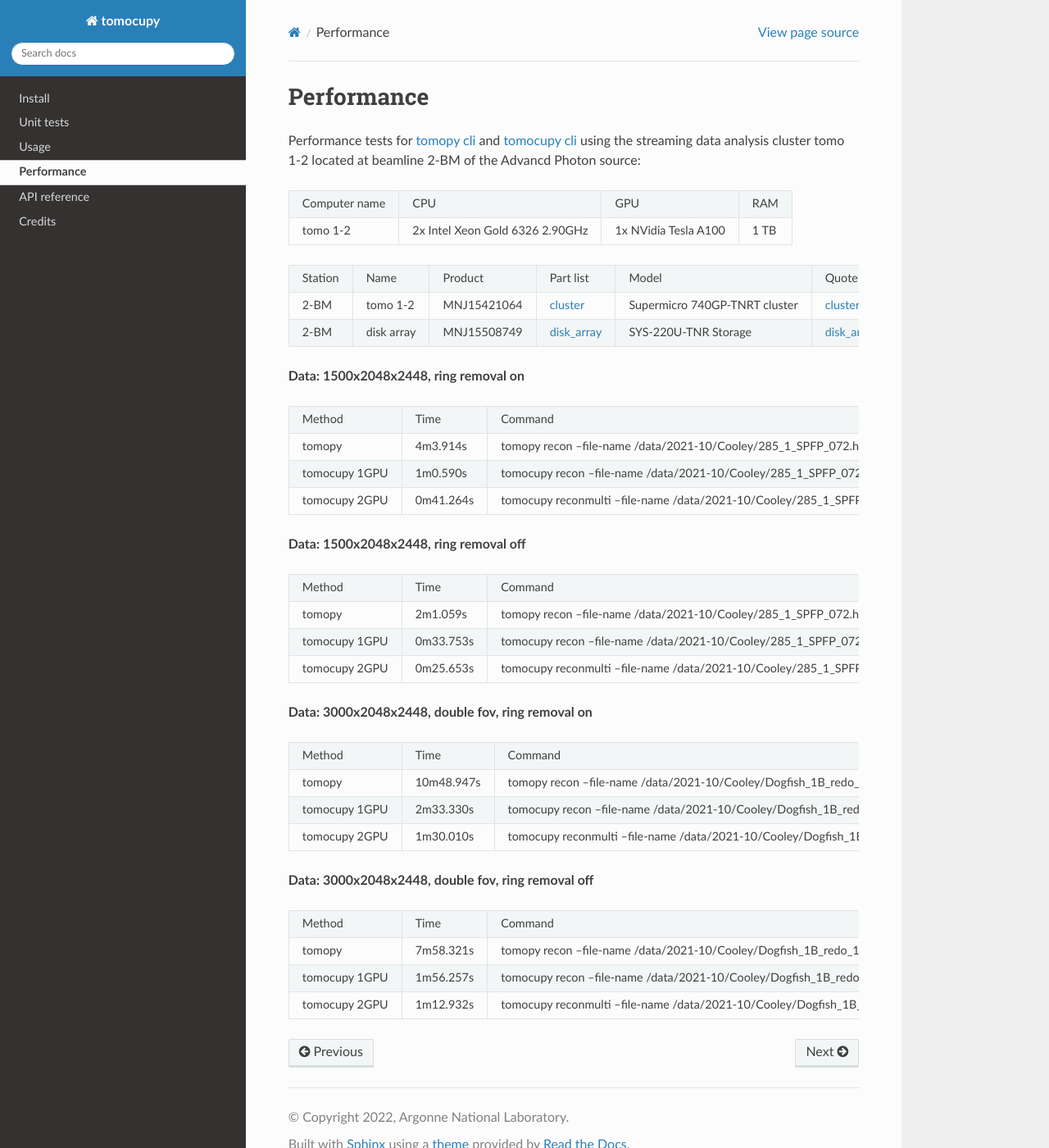
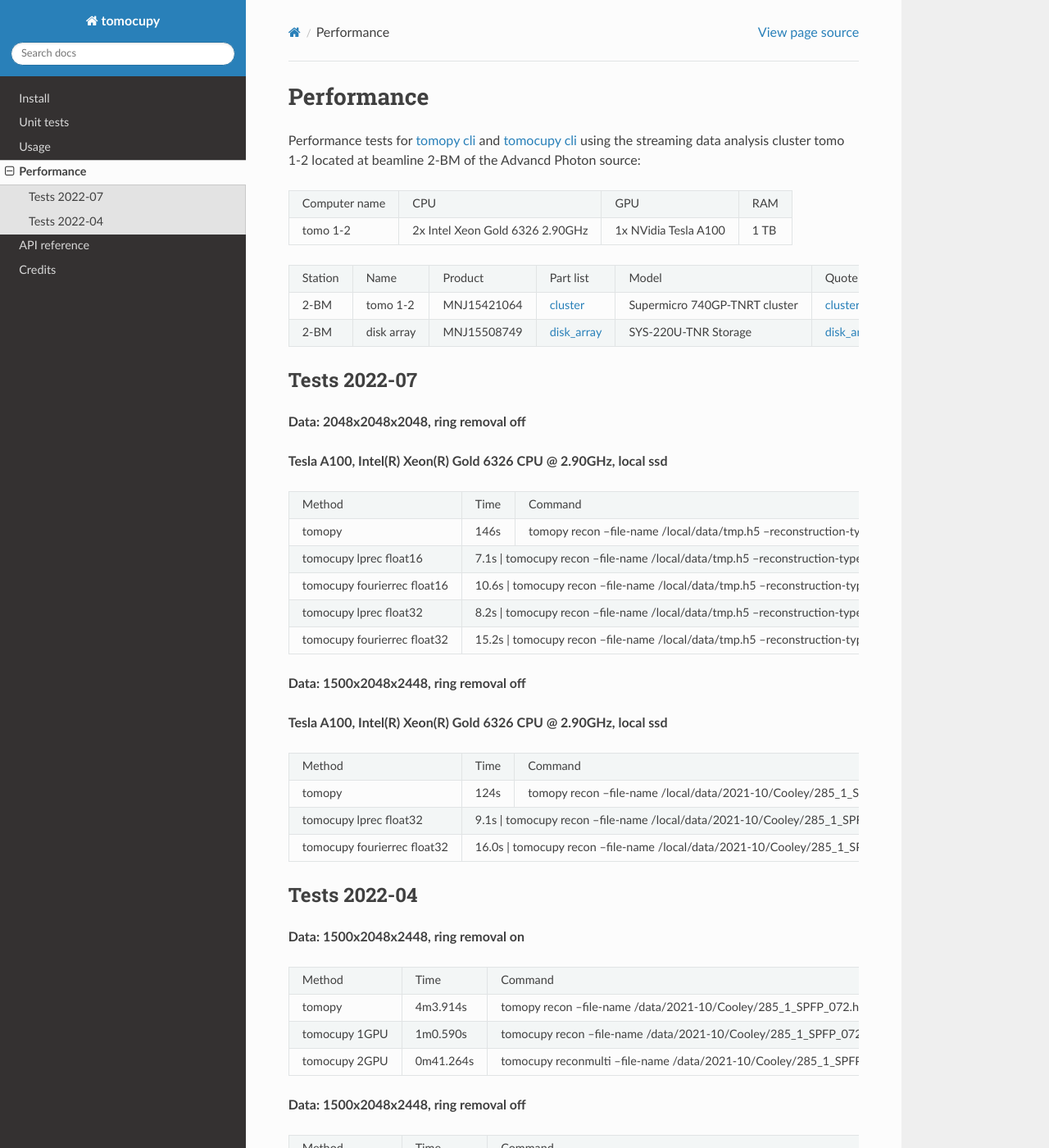
Before and after one commit to tomography/tomocupy, a Sphinx documentation site: the page built from docs/source/performance.rst, in a window 1280 px wide and 1400 px high. Shown: the whole window at 82% size. Built offline with Sphinx 7.4.7 and the Read the Docs theme 2.0.0, drawn with Linux system fonts in a browser that asks for light colours.

Commit message:
update performance table

```diff
--- a/docs/source/performance.rst
+++ b/docs/source/performance.rst
@@ -27,6 +27,47 @@ Performance tests for `tomopy cli <https://tomopycli.readthedocs.io/en/latest/>`
 
 
 
+
+Tests 2022-07
+=============
+**Data: 2048x2048x2048,  ring removal off**
+
+**Tesla A100, Intel(R) Xeon(R) Gold 6326 CPU @ 2.90GHz, local ssd**
+
++-------------------------------------+-----------+-------------------------------------------------------------------------------------------------------------------------------------------------------------------------------------------------------+
+|    Method                           |      Time |  Command                                                                                                                                                                                              |
++-------------------------------------+-----------+-------------------------------------------------------------------------------------------------------------------------------------------------------------------------------------------------------+
+| tomopy                              |     146s  |  tomopy recon --file-name /local/data/tmp.h5 --reconstruction-type full --rotation-axis-auto manual --gridrec-padding True                                                                            |
++-------------------------------------+-----------+-------------------------------------------------------------------------------------------------------------------------------------------------------------------------------------------------------+
+| tomocupy lprec float16              |     7.1s  |  tomocupy recon --file-name /local/data/tmp.h5 --reconstruction-type full --reconstruction-method lprec --dtype float16                                                                               |
++-------------------------------------+-------------------------------------------------------------------------------------------------------------------------------------------------------------------------------------------------------------------+
+| tomocupy fourierrec float16         |     10.6s |  tomocupy recon --file-name /local/data/tmp.h5 --reconstruction-type full --reconstruction-algorithm fourierrec --dtype float16                                                                       |
++-------------------------------------+-------------------------------------------------------------------------------------------------------------------------------------------------------------------------------------------------------------------+
+| tomocupy lprec float32              |     8.2s  |  tomocupy recon --file-name /local/data/tmp.h5 --reconstruction-type full --reconstruction-method lprec                                                                                               |
++-------------------------------------+-------------------------------------------------------------------------------------------------------------------------------------------------------------------------------------------------------------------+
+| tomocupy fourierrec float32         |     15.2s |  tomocupy recon --file-name /local/data/tmp.h5 --reconstruction-type full --reconstruction-algorithm fourierrec                                                                                       |
++-------------------------------------+-------------------------------------------------------------------------------------------------------------------------------------------------------------------------------------------------------------------+
+
+
+
+**Data: 1500x2048x2448,  ring removal off**
+
+**Tesla A100, Intel(R) Xeon(R) Gold 6326 CPU @ 2.90GHz, local ssd**
+
++-------------------------------------+-----------+-------------------------------------------------------------------------------------------------------------------------------------------------------------------------------------------------------+
+|    Method                           |      Time |  Command                                                                                                                                                                                              |
++-------------------------------------+-----------+-------------------------------------------------------------------------------------------------------------------------------------------------------------------------------------------------------+
+| tomopy                              |     124s  |  tomopy recon --file-name /local/data/2021-10/Cooley/285_1_SPFP_072.h5 --reconstruction-type full  --rotation-axis 1108 --rotation-axis-auto manual --gridrec-padding True                            |
++-------------------------------------+-----------+-------------------------------------------------------------------------------------------------------------------------------------------------------------------------------------------------------+
+| tomocupy lprec float32              |     9.1s  |  tomocupy recon --file-name /local/data/2021-10/Cooley/285_1_SPFP_072.h5 --rotation-axis 1108 --reconstruction-type full --reconstruction-method lprec                                                |
++-------------------------------------+-------------------------------------------------------------------------------------------------------------------------------------------------------------------------------------------------------------------+
+| tomocupy fourierrec float32         |     16.0s |  tomocupy recon --file-name /local/data/2021-10/Cooley/285_1_SPFP_072.h5 --rotation-axis 1108 --reconstruction-type full --reconstruction-method fourierec                                            |
++-------------------------------------+-------------------------------------------------------------------------------------------------------------------------------------------------------------------------------------------------------------------+
+
+
+
+Tests 2022-04
+=============
 **Data: 1500x2048x2448,  ring removal on**
 
 +---------------+----------------+------------------------------------------------------------------------------------------------------------------------------------------------------------------------------------------------------------+
```
